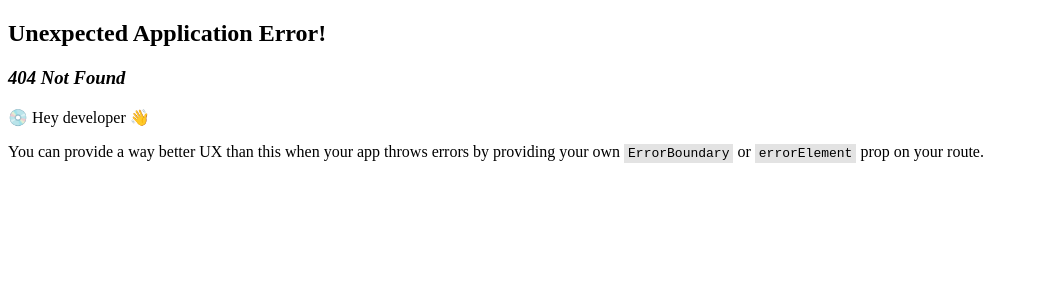
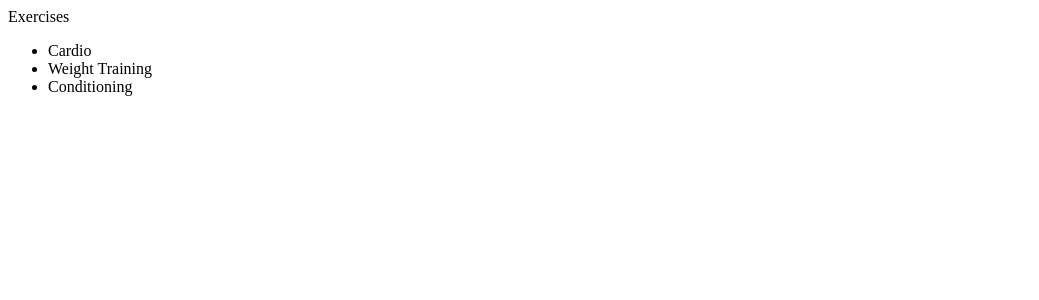
Before and after one commit to hasanike/Better-Me, a React (Vite) app in the folder client/: page /exercises in a window 1280 px wide. Before the commit this address had no page. Shown: the top 300 px of the page, without its empty margins (0-1039 px from the left). Built offline with nearby package versions, Linux system fonts and the light colour scheme.

Commit message:
Pages for React

```diff
--- /dev/null
+++ b/client/src/pages/ExerciseList.jsx
@@ -0,0 +1,15 @@
+import React from "react"
+
+function ExerciseList() {
+    return (
+        <div> Exercises
+            <ul>
+                <li>Cardio</li>
+                <li>Weight Training</li>
+                <li>Conditioning </li>
+            </ul>
+        </div>
+
+    )
+}
+export default ExerciseList
```
Also changed, not shown: client/src/main.jsx (+9 -9 lines), client/src/pages/ExerciseDetails.jsx (added, +7 -0 lines), 2 other files (tests, documents, lock files or other folders).
